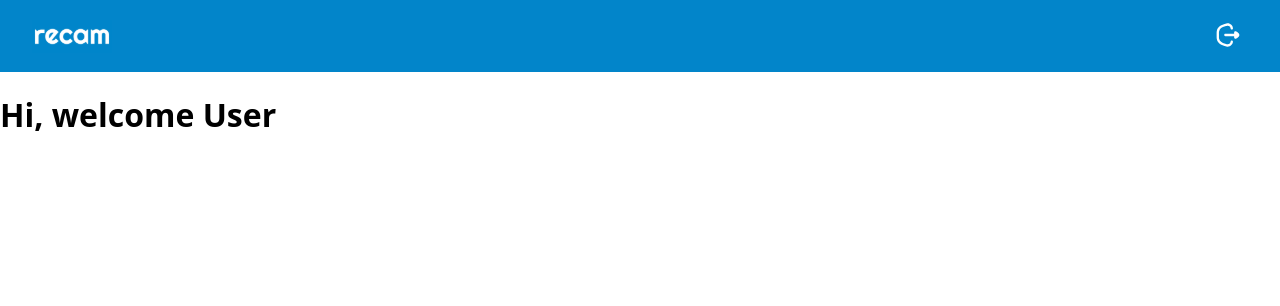
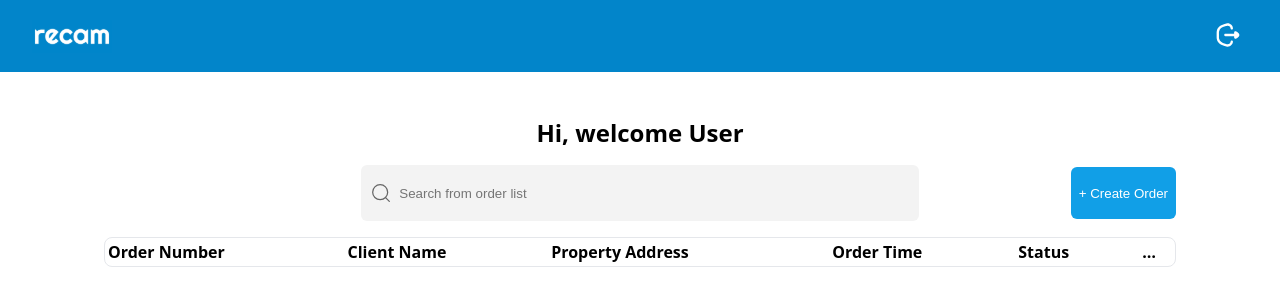
Before and after one commit to aaanting/recam, a React (Vite) app in the folder frontend/: page /dashboard in a window 1280 px wide. Shown: the top 306 px of the page. Built offline with nearby package versions, Linux system fonts and the light colour scheme; sample sign-in values are in the browser's storage.

Commit message:
feat: add dashboard page

```diff
--- /dev/null
+++ b/frontend/src/pages/DashboardPage.module.css
@@ -0,0 +1,72 @@
+.dashboard {
+  max-width: 1120px;
+  margin: 0 auto;
+  padding: 44px 24px;
+}
+
+.title {
+  margin: 0 0 16px;
+  text-align: center;
+  font-size: 24px;
+}
+
+.toolbar {
+  display: grid;
+  grid-template-columns: minmax(0, 1fr) minmax(0, 52%) minmax(0, 1fr);
+  align-items: center;
+  gap: 12px;
+  margin-bottom: 16px;
+}
+
+.searchBar {
+  grid-column: 2;
+  display: flex;
+  align-items: center;
+  gap: 8px;
+  height: 56px;
+  padding: 0 10px;
+  background-color: #f3f3f3;
+  border-radius: 6px;
+}
+
+.searchBar img {
+  flex-shrink: 0;
+}
+
+.search {
+  flex: 1;
+  min-width: 0;
+  height: 100%;
+  padding: 0;
+  border: none;
+  outline: none;
+  background: transparent;
+}
+
+.createOrder {
+  grid-column: 3;
+  justify-self: end;
+  height: 52px;
+  padding: 8px;
+  border-radius: 6px;
+  border: none;
+  background: #119fe7;
+  color: white;
+  max-width: 260px;
+}
+
+.tableContainer {
+  overflow-x: auto;
+  border: 1px solid #e5e7eb;
+  border-radius: 8px;
+}
+
+.orders {
+  width: 100%;
+  text-align: left;
+}
+
+.actions {
+  width: 48px;
+  text-align: center;
+}
--- a/frontend/src/pages/DashboardPage.tsx
+++ b/frontend/src/pages/DashboardPage.tsx
@@ -1,10 +1,40 @@
-import "./LoginPage.css";
+import searchIcon from "../assets/search.svg";
+import styles from "./DashboardPage.module.css";
 
 function DashboardPage() {
   return (
-    <main>
-      <div>
-        <h1>Hi, welcome User</h1>
+    <main className={styles.dashboard}>
+      <h1 className={styles.title}>Hi, welcome User</h1>
+
+      <div className={styles.toolbar}>
+        <label className={styles.searchBar}>
+          <img src={searchIcon} alt="" width={20} height={20} />
+          <input
+            className={styles.search}
+            type="search"
+            aria-label="Search orders"
+            placeholder="Search from order list"
+          />
+        </label>
+        <button className={styles.createOrder} type="button">
+          + Create Order
+        </button>
+      </div>
+
+      <div className={styles.tableContainer}>
+        <table className={styles.orders} aria-label="Orders">
+          <thead>
+            <tr>
+              <th scope="col">Order Number</th>
+              <th scope="col">Client Name</th>
+              <th scope="col">Property Address</th>
+              <th scope="col">Order Time</th>
+              <th scope="col">Status</th>
+              <th scope="col" aria-label="Actions" className={styles.actions}>…</th>
+            </tr>
+          </thead>
+          <tbody />
+        </table>
       </div>
     </main>
   );
--- a/frontend/src/pages/LoginPage.tsx
+++ b/frontend/src/pages/LoginPage.tsx
@@ -1,7 +1,7 @@
 import { Link } from "react-router";
 import "./LoginPage.css";
 import { useState } from "react";
-import { loginUser } from "../services/AuthService";
+import { loginUser } from "../services/authService";
 
 type LoginPageProps = {
   onLogin: () => void;
--- a/frontend/src/pages/RegisterPage.tsx
+++ b/frontend/src/pages/RegisterPage.tsx
@@ -1,7 +1,7 @@
 import { Link } from "react-router";
 import "./LoginPage.css";
 import { useState } from "react";
-import { registerUser } from "../services/AuthService";
+import { registerUser } from "../services/authService";
 
 function RegisterPage() {
   // Form inputs
@@ -12,20 +12,16 @@ function RegisterPage() {
   const [confirmPassword, setConfirmPassword] = useState("");
   const [acceptTerms, setAcceptTerms] = useState(false);
 
-  // Form status
   const [registered, setRegistered] = useState(false);
   const [submitting, setSubmitting] = useState(false);
   const [error, setError] = useState("");
 
-  // Handle registration
   async function handleRegister() {
-    // Check passwords
     if (password !== confirmPassword) {
       setError("Passwords do not match.");
       return;
     }
 
-    // Check terms
     if (!acceptTerms) {
       setError("Please accept the Terms and Conditions.");
       return;
```
Also changed, not shown: frontend/src/assets/search.svg (added).
